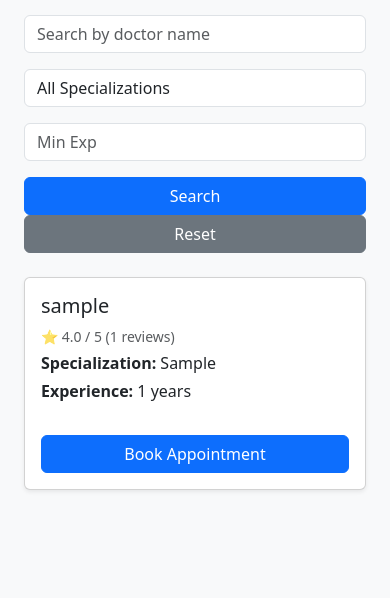
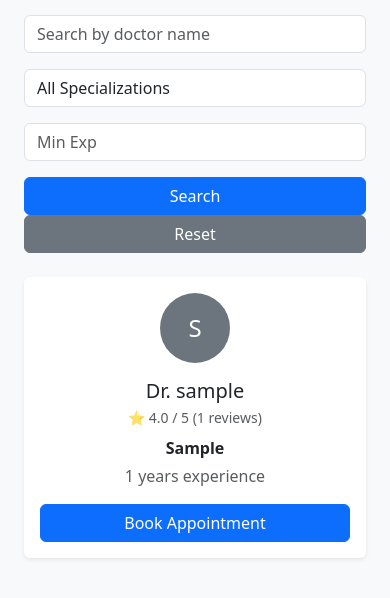
Before and after one commit to mohdfaiyazali/doctor-appointment-system, a Django app: page /doctors/ in a window 390 px wide. Shown: the part 119-717 px from the top of the page. Run offline with Django 5.2, Linux system fonts and the light colour scheme; tables that the repository leaves empty hold one stand-in row (values such as "Sample post").

Commit message:
Improve Doctor Cards UI (Modern + Mobile Friendly) in doctor_list.html

```diff
--- a/doctors/templates/doctors/doctor_list.html
+++ b/doctors/templates/doctors/doctor_list.html
@@ -71,33 +71,50 @@
     <div class="row">
         {% for doctor in doctors %}
         <div class="col-12 col-sm-6 col-md-4">
-            <div class="card mb-3 shadow-sm h-100">
+            <div class="card shadow-sm border-0 h-100 doctor-card">
+
                 <div class="card-body d-flex flex-column">
-                    <h5 class="card-title">{{ doctor.user.username }}</h5>
-                    <!-- ⭐ Ratings -->
-                    {% if doctor.avg_rating|default:0|floatformat:1 %}
-                    <p class="mb-1 small text-muted">
-                        ⭐ {{ doctor.avg_rating|floatformat:1 }} / 5
-                        ({{ doctor.total_reviews }} reviews)
-                    </p> {% else %}
-                    <p class="text-muted small mb-1">
-                        No ratings yet
-                    </p>
+
+                    <!-- 👤 Avatar -->
+                    <div class="text-center mb-3">
+                        <div class="rounded-circle bg-secondary text-white d-flex align-items-center justify-content-center mx-auto"
+                             style="width: 70px; height: 70px; font-size: 24px;">
+                            {{ doctor.user.username|first|upper }}
+                        </div>
+                    </div>
+
+                    <!-- 🧑‍⚕️ Name -->
+                    <h5 class="text-center mb-1">
+                        Dr. {{ doctor.user.username }}
+                    </h5>
+
+                    <!-- ⭐ Rating -->
+                    {% if doctor.avg_rating %}
+                        <p class="text-center small text-muted mb-2">
+                            ⭐ {{ doctor.avg_rating|floatformat:1 }} / 5
+                            ({{ doctor.total_reviews }} reviews)
+                        </p>
+                    {% else %}
+                        <p class="text-center small text-muted mb-2">
+                            No ratings yet
+                        </p>
                     {% endif %}
 
-
-                    <p class="mb-1">
-                        <strong>Specialization:</strong> {{ doctor.specialization }}
+                    <!-- 📌 Details -->
+                    <p class="mb-1 text-center">
+                        <strong>{{ doctor.specialization }}</strong>
                     </p>
 
-                    <p class="mb-3">
-                        <strong>Experience:</strong> {{ doctor.experience }} years
+                    <p class="text-muted text-center mb-3">
+                        {{ doctor.experience }} years experience
                     </p>
 
+                    <!-- 🔘 Button -->
                     <a href="{% url 'book_appointment' doctor.id %}"
                        class="btn btn-primary mt-auto w-100">
                         Book Appointment
                     </a>
+
                 </div>
             </div>
         </div>
@@ -110,7 +127,6 @@
         </div>
         {% endfor %}
     </div>
-
 </div>
 
 {% endblock %}
```
